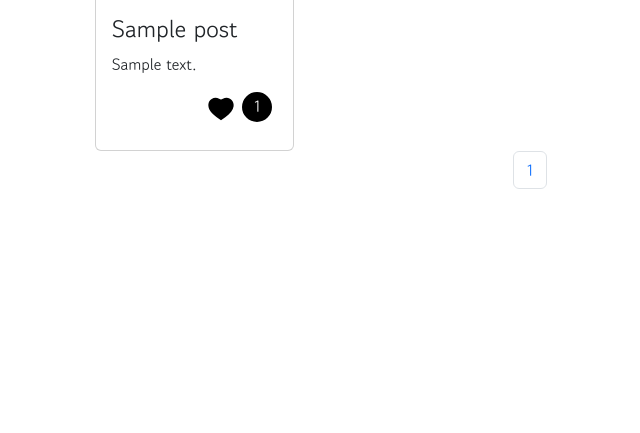
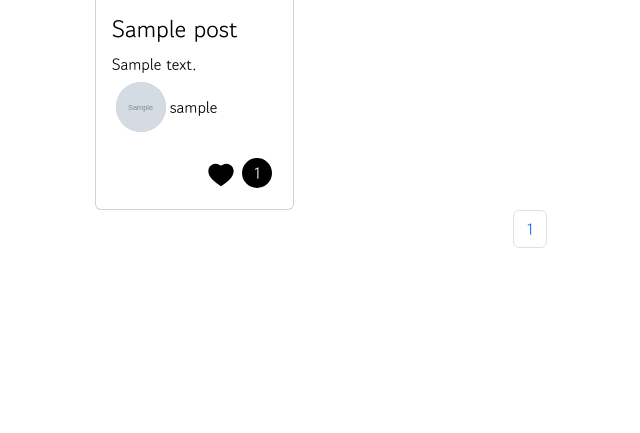
Before and after one commit to saddeveloper99/Django_Team_Project, a Django app: page / in a window 1280 px wide. Shown: the part 253-686 px from the top of the page, without its empty margins (110-750 px from the left). Run offline with Django 4.2, Linux system fonts and the light colour scheme; a user stored in the database is signed in; tables that the repository leaves empty hold one stand-in row (values such as "Sample post"); grey boxes marked "Sample" are stand-in pictures.

Commit message:
modify base.html/styles.css/home.html

```diff
--- a/templates/base.html
+++ b/templates/base.html
@@ -44,7 +44,7 @@
                         </a>
                         <ul class="dropdown-menu dropdown-menu" style="padding: 5px;">
                             <li><a class="dropdown-item" href={% url 'create-post' %}>글쓰기</a></li>
-                            <li><a class="dropdown-item" href=>프로필 보기 {{ user.user_id }}</a></li>
+                            <li><a class="dropdown-item" href={% url 'my-page' user.pk %}>프로필 보기</a></li>
                             <li><a class="dropdown-item" href={% url 'logout' %}>로그아웃</a></li>
                         </ul>
                     </li>
--- a/tweet/static/tweet/css/styles.css
+++ b/tweet/static/tweet/css/styles.css
@@ -105,6 +105,14 @@ p {
 
 /* nav bar part end */
 
+.like-wrap {
+    float: right;
+    display: flex;
+    margin: 16px 0 0 5px;
+    text-align: center;
+    line-height: 27px;
+}
+
 .like {
     float: right;
     display: block;
@@ -122,7 +130,7 @@ p {
     width: 28px;
     float: right;
     display: block;
-    margin: 0 5px 10px 0;
+    margin: 0 5px 0px 0;
 }
 
 .like-button:hover {
@@ -130,3 +138,18 @@ p {
     transition: all 0.2s ease-in-out;
     transform: scale(1.1);
 }
+
+.post-author {
+    float: left;
+    display: flex;
+    margin: 6px 0 0 0;
+    text-align: center;
+    line-height: 50px;
+}
+
+.main-text {
+    color: black;
+    text-overflow: ellipsis;
+    white-space: nowrap;
+    overflow: hidden;
+}
--- a/tweet/templates/tweet/home.html
+++ b/tweet/templates/tweet/home.html
@@ -12,8 +12,18 @@
 {#      <img src={{ post.url }} class="card-img-top" alt="...">#}
         <iframe width="100%" height="100%" src="https://www.youtube.com/embed/{{ post.youtube_url }}" title="YouTube video player" frameborder="0" allow="accelerometer; autoplay; clipboard-write; encrypted-media; gyroscope; picture-in-picture; web-share" allowfullscreen></iframe>
       <div class="card-body">
-        <h5 class="card-title" style="font-size: 1.5rem">{{ post.title }}</h5>
-        <p class="card-text" style="font-size: 1rem">{{ post.comment }}</p>
+        <a href={% url 'post-detail' post.pk %} style="text-decoration-line: none;">
+        <h5 class="card-title main-text" style="font-size: 1.5rem;">{{ post.title }}</h5>
+        <p class="card-text main-text" style="font-size: 1rem;">{{ post.comment }}</p>
+        </a>
+        <div class="post-author">
+          <a href={% url 'my-page' post.owner.pk %} role="button" style="color: black; text-decoration-line: none;">
+            <div class="box" style="background: #BDBDBD; float:left; margin: 0 4px 10px;">
+                <img class="profile" src={{ post.owner.image }}>
+            </div>
+                {{ post.owner }}
+            </a>
+        </div>
         <div class="like-wrap">
           <div style="">
           <p class="like">{{ post.like_count }}</p><img class="like-button" name="like_img" id={{post.post_id}} style="width: 32px" src="static/tweet/image/heart.svg">
```
